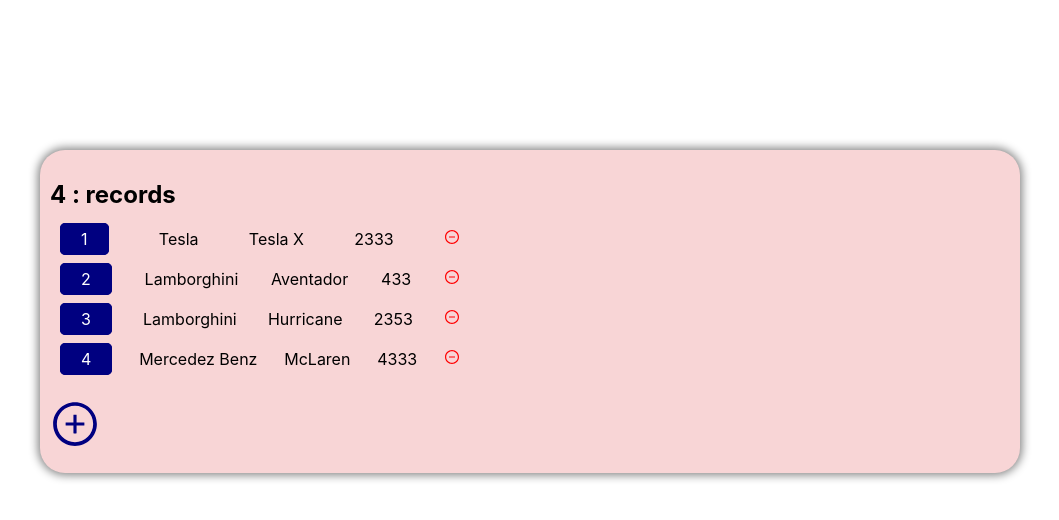
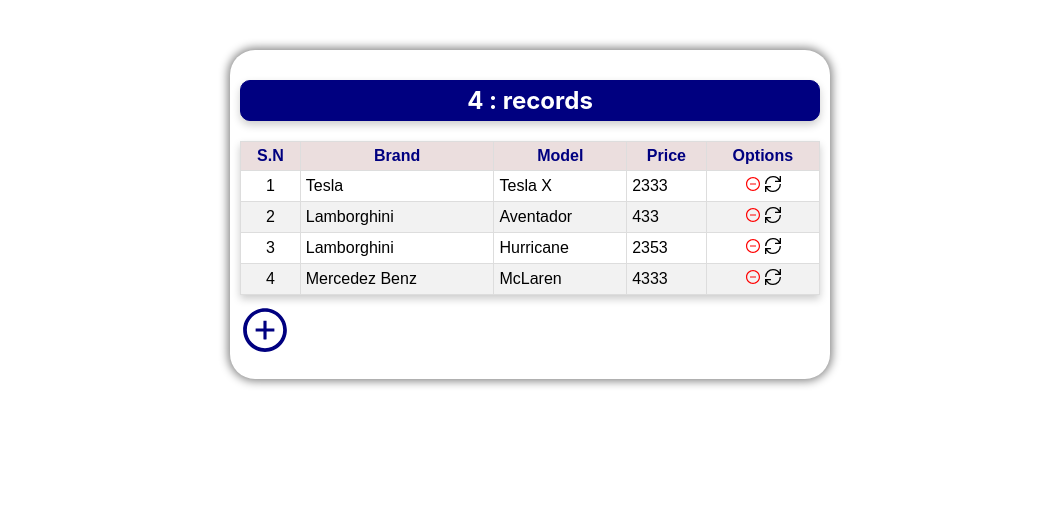
Before and after one commit to Gopal-Bhattarai/React, a React (Create React App) app: page / in a window 1280 px wide. Shown: the top 520 px of the page, without its empty margins (110-1169 px from the left). Built offline with nearby package versions, Linux system fonts and the light colour scheme.

Commit message:
Add & Update worked

```diff
--- a/src/App.css
+++ b/src/App.css
@@ -4,15 +4,41 @@
 
 
 body{
-  margin: 150px;
+  width: 600px;
+  margin: 50px auto;
 }
 
 .display{
-
+  /* width: 500px; */
   border-radius: 25px;
   box-shadow: 0 0 10px 2px gray;
-  background-color: #F8D5D6;
+  /* background-color: #F8D5D6; */
   padding: 10px;
+  display: block;
+  justify-content: center;
+  align-items: center;
+}
+
+.myTable{
+  border: 1px solid red;
+  margin: auto;
+  border-collapse: collapse;
+  width: 100%;
+  font-family: sans-serif;
+  box-shadow: 0 4px 8px 0 rgba(0, 0, 0, 0.2);
+}
+
+.myTable td, .myTable th{
+  border: 1px solid #ddd;
+  padding: 5px 5px;
+}
+
+.myTable tr:nth-child(even){background-color: #f2f2f2;}
+.myTable tr:hover {background-color: #ddd;}
+
+.myTable th {
+  background-color: rgb(235, 222, 222);
+  color: navy;
 }
 
 .entry {
@@ -22,12 +48,16 @@
   margin: 20px 10px;
 }
 
-.sno{
+.count{
   border: 1px solid navy;
   background-color: navy;
-  border-radius: 5px;
+  border-radius: 10px;
+  box-shadow: 0 4px 8px 0 rgba(0, 0, 0, 0.2);
   color: white;
   padding: 5px 20px;
+  display: flex;
+  justify-content: center;
+  align-items: center;
 }
 
 
@@ -44,7 +74,7 @@
   box-shadow: 0 0 10px 2px gray;
   padding: 20px 10px;
   font-size: 1.5em;
-  background-color: #FFFDE0;
+  background-color: #eaeae2;
 }
 
 #addCar, #showInput{
@@ -69,3 +99,18 @@
   padding: 3px 5px;
   font-size: 0.8em;
 }
+
+.errorMsg {
+  width: 300px;
+  height: 100px;
+  margin: 20px auto;
+  border: 1px solid;
+  border-radius: 10px;
+  padding: 0px 10px;
+  background-color: red;
+  box-shadow: 0 4px 12px 0 rgba(237, 5, 5, 0.2);
+  color: white;
+  display: none;
+  justify-content: center;
+  align-items: center;
+}
--- a/src/component/CarsList.js
+++ b/src/component/CarsList.js
@@ -1,32 +1,90 @@
 import React, { useState } from "react";
+//import array of objects = car records
 import { CARS } from "../constants";
-import {
-  AiOutlinePlusCircle,
-  AiOutlineMinusCircle,
-  AiOutlineCheck,
-} from "react-icons/ai";
+//import icons
+import { AiOutlinePlusCircle, AiOutlineMinusCircle } from "react-icons/ai";
+import { GrUpdate, GrDocumentUpdate } from "react-icons/gr";
 
 const CarsList = () => {
   let [cars, setCars] = useState(CARS);
   const [brand, setBrand] = useState("");
   const [model, setModel] = useState("");
   const [price, setPrice] = useState("");
+  const [id, setID] = useState(0);  //id state is made to store id value for updating a record
 
+  //hide a car
   const deleteCar = (givenId) => {
     setCars(cars.filter((car) => car.id !== givenId));
   };
 
-  const showAddSection = () => {
+  //get clicked record and popullate its value in input fields
+  const updateCar = (givenId) => {
+    cars.map((car) => {
+      if (car.id === givenId) {
+        setID(car.id);
+        setBrand(car.brand);
+        setModel(car.model);
+        setPrice(car.price);
+      }
+    });
+
+    //show input fiels and hide Plus icon
     document.querySelector(".inputs").style.display = "grid";
     document.querySelector("#showInput").style.display = "none";
   };
 
+  //Show input fields
+  const showAddSection = () => {
+    document.querySelector(".inputs").style.display = "grid";
+    document.querySelector("#showInput").style.display = "none";
+    document.querySelector("#brand").focus();
+  };
+
+  //Timer function to clear(hide) error message
+  const clearErrorMsg = (seconds) => {
+    setTimeout(() => {
+      document.querySelector(".errorMsg").innerHTML = "";
+      document.querySelector(".errorMsg").style.display = "none";
+    }, seconds);
+  };
+
   const addCar = () => {
-    const lastId = parseInt(cars[cars.length - 1].id) + 1;
+    //check if input fiels left blank? if so show error message & exit the function
+    if (!brand || !model || !price) {
+      document.querySelector(".errorMsg").style.display = "flex";
+      document.querySelector(".errorMsg").innerHTML =
+        "पागल होईगवा क्या ? <br> what are you doing? <br> Brand, Model & Prices are mandatory!";
+      clearErrorMsg(5000);
+      document.querySelector("#brand").focus();
+      return;
+    }
+
+    //check if new record addition or updating an existing record
+    if (id === 0) {
+
+      //get the maximum id number and increment by one.
+      //const lastId = parseInt(cars[cars.length - 1].id) + 1;
+      const lastId =
+        cars.reduce((prev, curr) => Math.max(prev, curr.id), 0) + 1;
+      console.log("LastID: " + lastId);
       const newData = { id: lastId, brand, model, price: parseInt(price) };
+      //setCars(cars.push(newData));
+      //Add new record into cars
+      setCars([...cars, newData]);
+    } else {
+      //Update Existing record based on id.
+      setCars(
+        cars.map((car) =>
+          car.id === id ? { ...car, id, brand, model, price } : car
+        )
+      );
+      setID(0);  //so that new record can be added.
+    }
+    console.log(cars);
 
-    setCars(cars.push(newData));
-    console.log();
+    setBrand(""); //input boxes left blank after updating/adding record
+    setModel(""); //input boxes left blank after updating/adding record
+    setPrice(""); //input boxes left blank after updating/adding record
 
     document.querySelector(".inputs").style.display = "none";
     document.querySelector("#showInput").style.display = "block";
@@ -35,62 +93,84 @@
   return (
     <>
       <div className="display">
-        <h2>{cars.length} : records</h2>
+        <h2 className="count">{cars.length} : records</h2>
         {console.log(cars.length)}
+        <table className="myTable">
+          <thead>
+            <tr>
+              <th>S.N</th>
+              <th>Brand</th>
+              <th>Model</th>
+              <th>Price</th>
+              <th>Options</th>
+            </tr>
+          </thead>
+          <tbody>
             {cars.map((car, j, arr) => (
-          <div className="entry" key={car.id}>
-            <div>
-              <span className="sno">{j + 1}</span>
-            </div>
-            <div>
-              <span>{car.brand}</span>
-            </div>
-            <div>
-              <span>{car.model}</span>
-            </div>
-            <div>
-              <span>{car.price}</span>
-            </div>
+              <tr key={car.id}>
+                <td align="center">{j + 1} </td>
+                <td>{car.brand} </td>
+                <td>{car.model} </td>
+                <td>{car.price} </td>
+                <td align="center">
                   <AiOutlineMinusCircle
                     id="deleteCar"
                     color={"red"}
                     onClick={() => deleteCar(car.id)}
+                  />{" "}
+                  <GrUpdate
+                    id="updateCar"
+                    color={"navy"}
+                    onClick={() => updateCar(car.id)}
                   />
-            {/* <div>
-            <span>{arr[j - 1]?.price}</span>
-          </div> */}
-          </div>
+                </td>
+              </tr>
             ))}
+          </tbody>
+        </table>
         <AiOutlinePlusCircle
           size={50}
           color={"navy"}
           id="showInput"
           onClick={showAddSection}
         />
+        <div className="errorMsg">Error Message</div>
         <div className="inputs">
           <div>
             <label>Brand: </label>
           </div>
           <div>
-            <input onChange={(e) => setBrand(e.target.value)} value={brand} />
+            <input
+              id="brand"
+              onChange={(e) => setBrand(e.target.value)}
+              value={brand}
+            />
           </div>
           <div>
             <label>Model: </label>
           </div>
           <div>
-            <input onChange={(e) => setModel(e.target.value)} value={model} />
+            <input
+              id="model"
+              onChange={(e) => setModel(e.target.value)}
+              value={model}
+            />
           </div>
           <div>
             <label>Price: </label>
           </div>
           <div>
-            <input onChange={(e) => setPrice(e.target.value)} value={price} />
+            <input
+              id="price"
+              onChange={(e) => setPrice(e.target.value)}
+              value={price}
+            />
           </div>
           <div></div>
           <div className="addButtonDiv">
-            <AiOutlineCheck
-              size={100}
-              color={"navy"}
+            <GrDocumentUpdate
+              size={50}
+              color={"blue"}
               id="addCar"
               onClick={addCar}
             />
```
Lines whose indentation alone changed are shown as unchanged.
